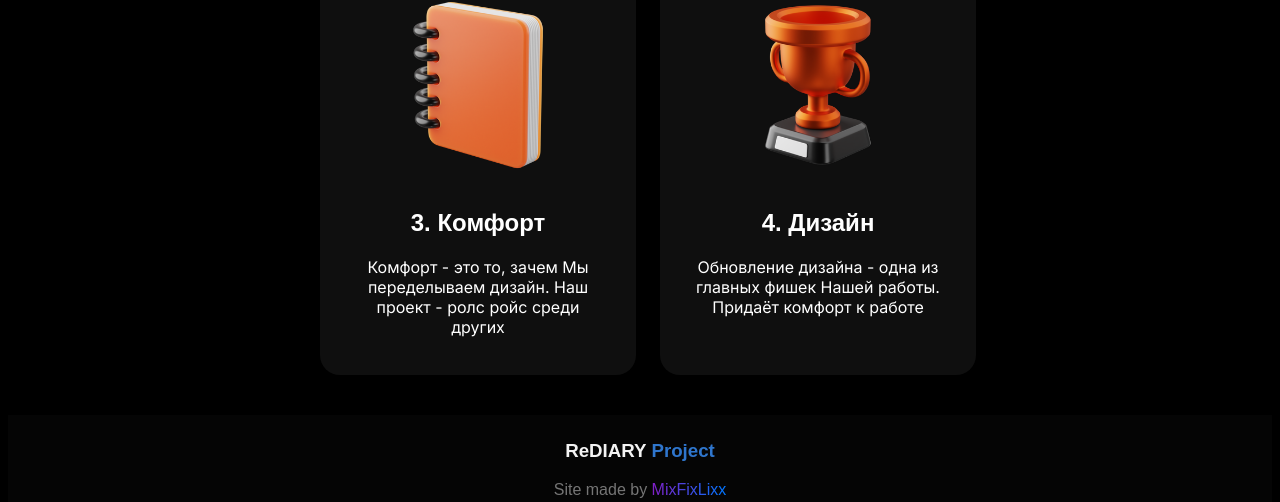
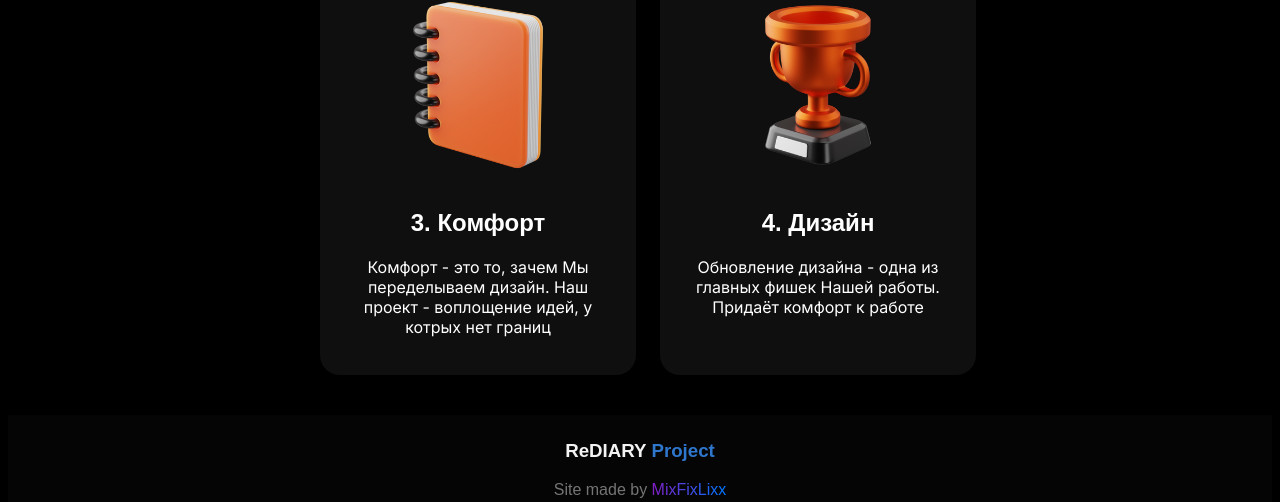
Before and after one commit to DiaryDevelopers/diarydevelopers.github.io, a plain HTML site: page index.html in a window 1280 px wide. Shown: the part 1659-2161 px from the top of the page. Drawn offline with nearby package versions, Linux system fonts and the light colour scheme; a web font is replaced by a local one.

Commit message:
Update main page

```diff
--- a/index.html
+++ b/index.html
@@ -86,7 +86,7 @@
             <div class="card2 card wow animate__fadeInUp" data-wow-duration="2.5s" data-wow-delay="0s">
                 <img src="./img/version 2/notebook.png" alt="">
                 <h2>3. Комфорт</h2>
-                <p>Комфорт - это то, зачем Мы переделываем дизайн. Наш проект - ролс ройс среди других</p>
+                <p>Комфорт - это то, зачем Мы переделываем дизайн. Наш проект - воплощение идей, у котрых нет границ</p>
             </div>
 
 
```
